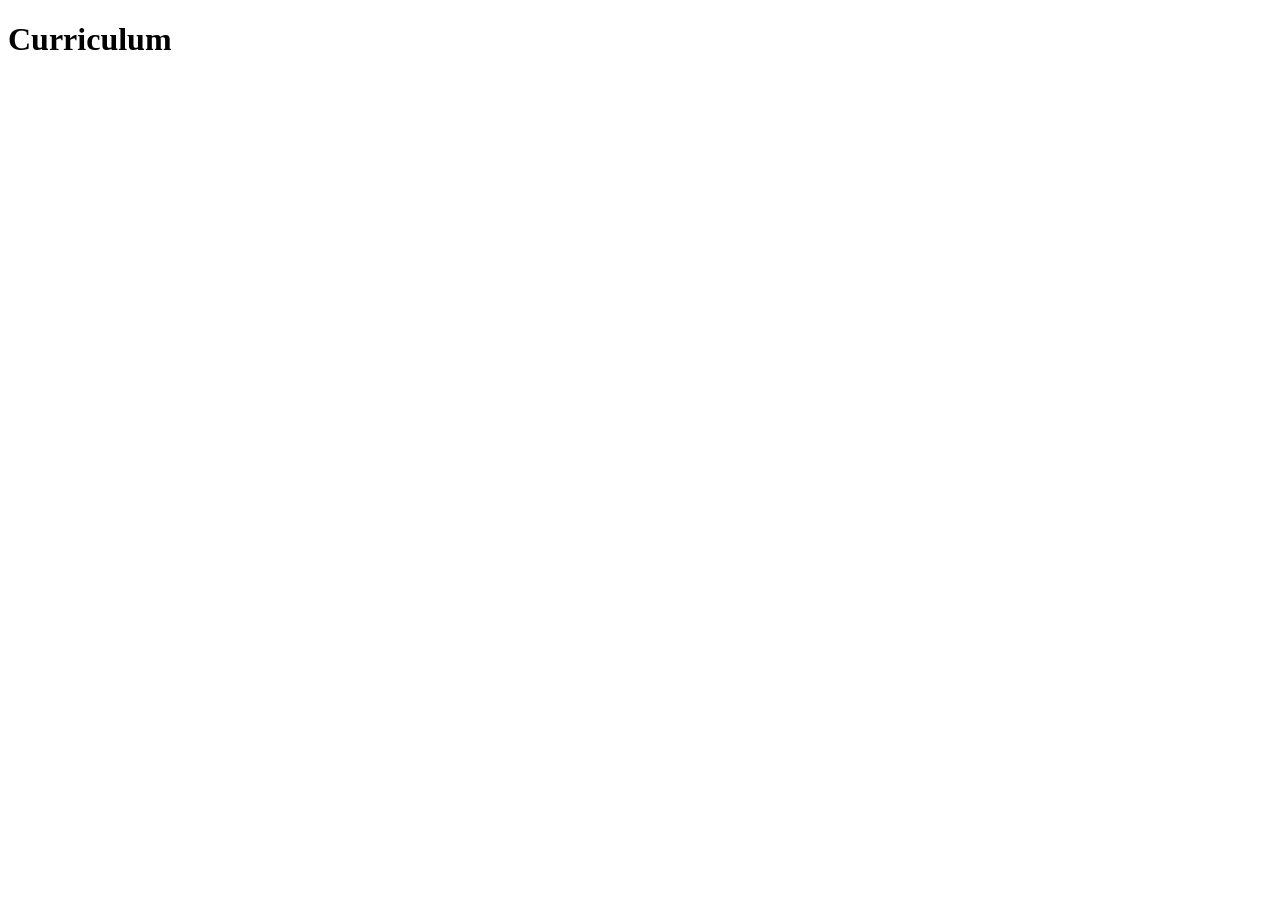
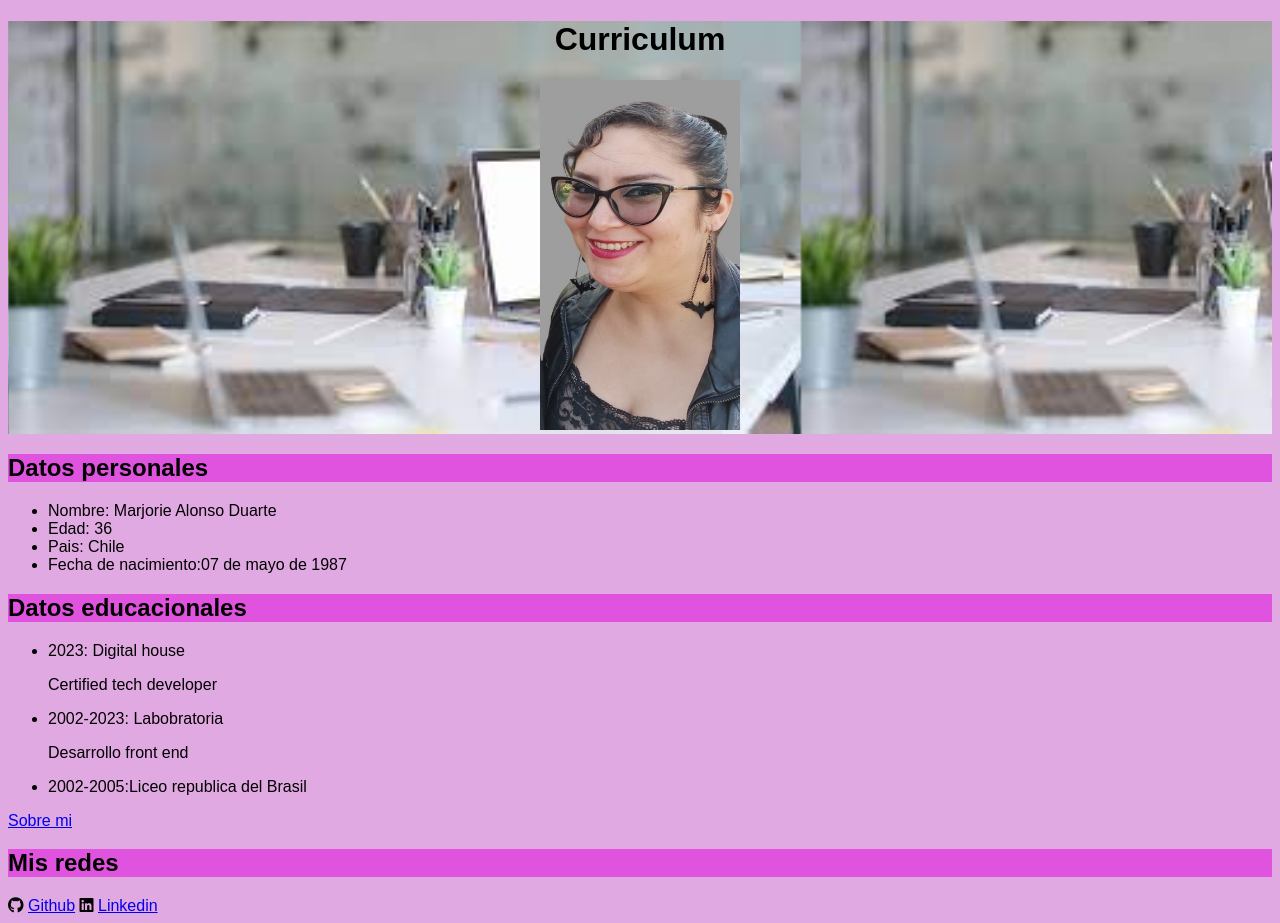
Before and after one commit to MarjorieAlonso/Curriculum, a plain HTML site: page index.html in a window 1280 px wide. Before the commit the page ends 800 px from the top, so only its background shows below. Drawn offline with Linux system fonts and the light colour scheme.

Commit message:
primera parte lista

```diff
--- a/index.html
+++ b/index.html
@@ -1,13 +1,57 @@
 <!DOCTYPE html>
 <html lang="en">
+
 <head>
     <meta charset="UTF-8">
     <meta http-equiv="X-UA-Compatible" content="IE=edge">
     <meta name="viewport" content="width=device-width, initial-scale=1.0">
+    <link rel="stylesheet" href="style.css">
+    <link rel="stylesheet" href="https://cdnjs.cloudflare.com/ajax/libs/font-awesome/6.4.0/css/all.min.css"
+        integrity="sha512-iecdLmaskl7CVkqkXNQ/ZH/XLlvWZOJyj7Yy7tcenmpD1ypASozpmT/E0iPtmFIB46ZmdtAc9eNBvH0H/ZpiBw=="
+        crossorigin="anonymous" referrerpolicy="no-referrer" />
     <title>Curriculum</title>
 </head>
+
 <body>
-    <h1>Curriculum</h1>
+    <header class="header">
+        <h1>Curriculum</h1>
+        <img src="Imagen de perfil.jpeg">
+    </header>
+    <div class="datos">
+        <h2>Datos personales</h2>
+
+        <ul>
+            <li>Nombre: Marjorie Alonso Duarte</li>
+            <li> Edad: 36</li>
+            <li>Pais: Chile</li>
+            <li>Fecha de nacimiento:07 de mayo de 1987</li>
+        </ul>
+
+        <h2>Datos educacionales</h2>
+
+        <ul>
+            <li>2023: Digital house
+                <p>Certified tech developer</p>
+            </li>
+            <li>2002-2023: Labobratoria
+                <p>Desarrollo front end</p>
+            </li>
+            <li>2002-2005:Liceo republica del Brasil</li>
+        </ul>
+        <a href="sobreMi.html">Sobre mi </a>
+    </div>
 
 </body>
+<footer>
+
+    <h2>Mis redes </h2>
+
+    <i class="fa-brands fa-github" style="color: #060709;"></i>
+    <a href="https://github.com/MarjorieAlonso" target="_blank">Github</a>
+
+    <i class="fa-brands fa-linkedin"></i>
+    <a href="https://www.linkedin.com/in/marjoriealonso/" target="_blank">Linkedin</a>
+
+</footer>
+
 </html>
--- a/style.css
+++ b/style.css
@@ -0,0 +1,23 @@
+body{
+    font-family: 'Poppins', sans-serif;
+    background-color: rgba(182, 42, 182,0.4);
+}
+
+
+img {
+    width: 200px;
+    height: 350px;
+    border: 5px;
+}
+.datos{
+    list-style: disc;
+}
+h2{
+    background-color: rgba(224, 45, 224, 0.692);
+}
+.header{
+    background-image: url('oficina.jpeg');
+    background-size:contain;
+    text-align: center;
+
+}
```
Also changed, not shown: sobreMi.html (+34 -0 lines), Imagen de perfil.jpeg (added), oficina.jpeg (added).
